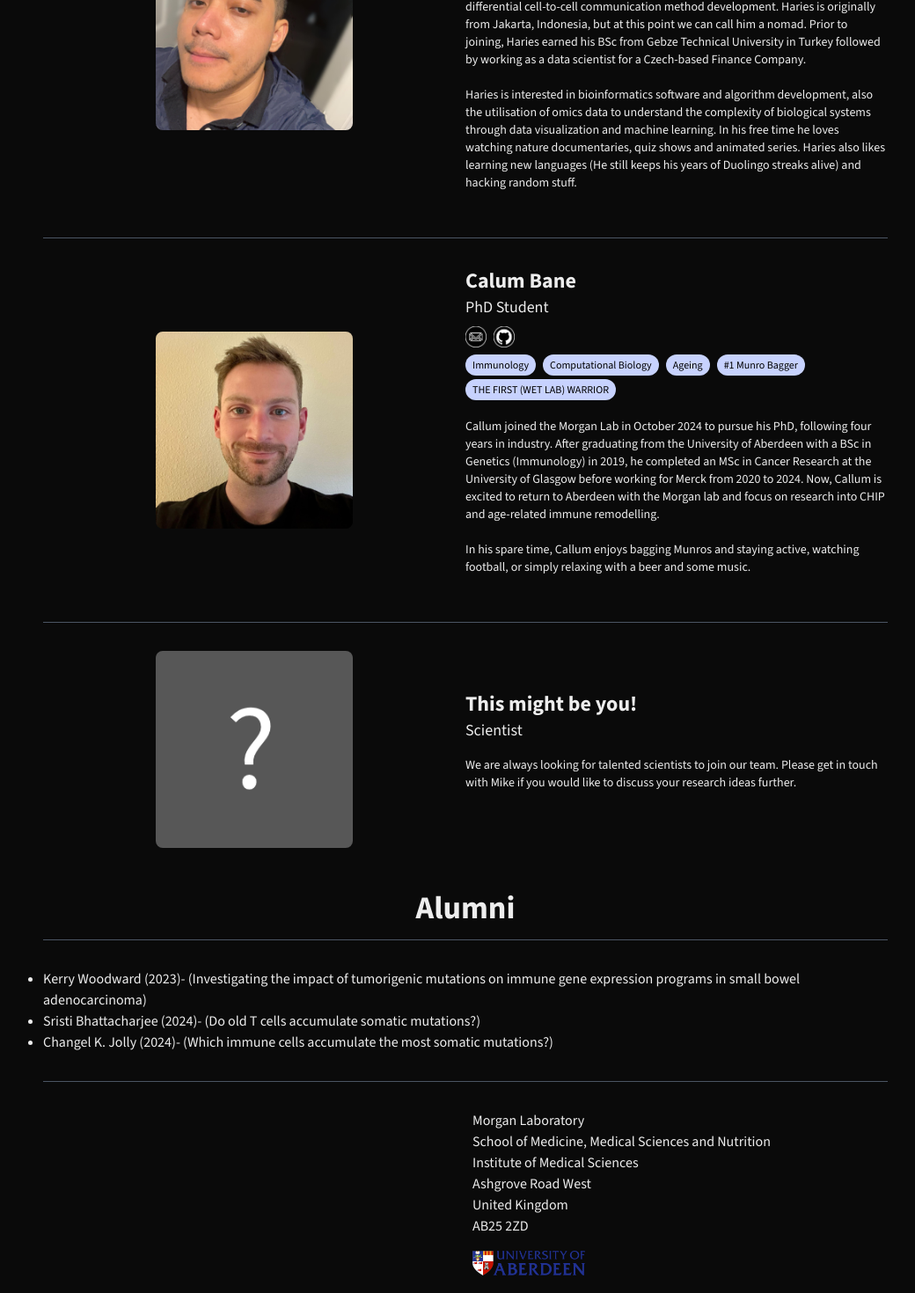
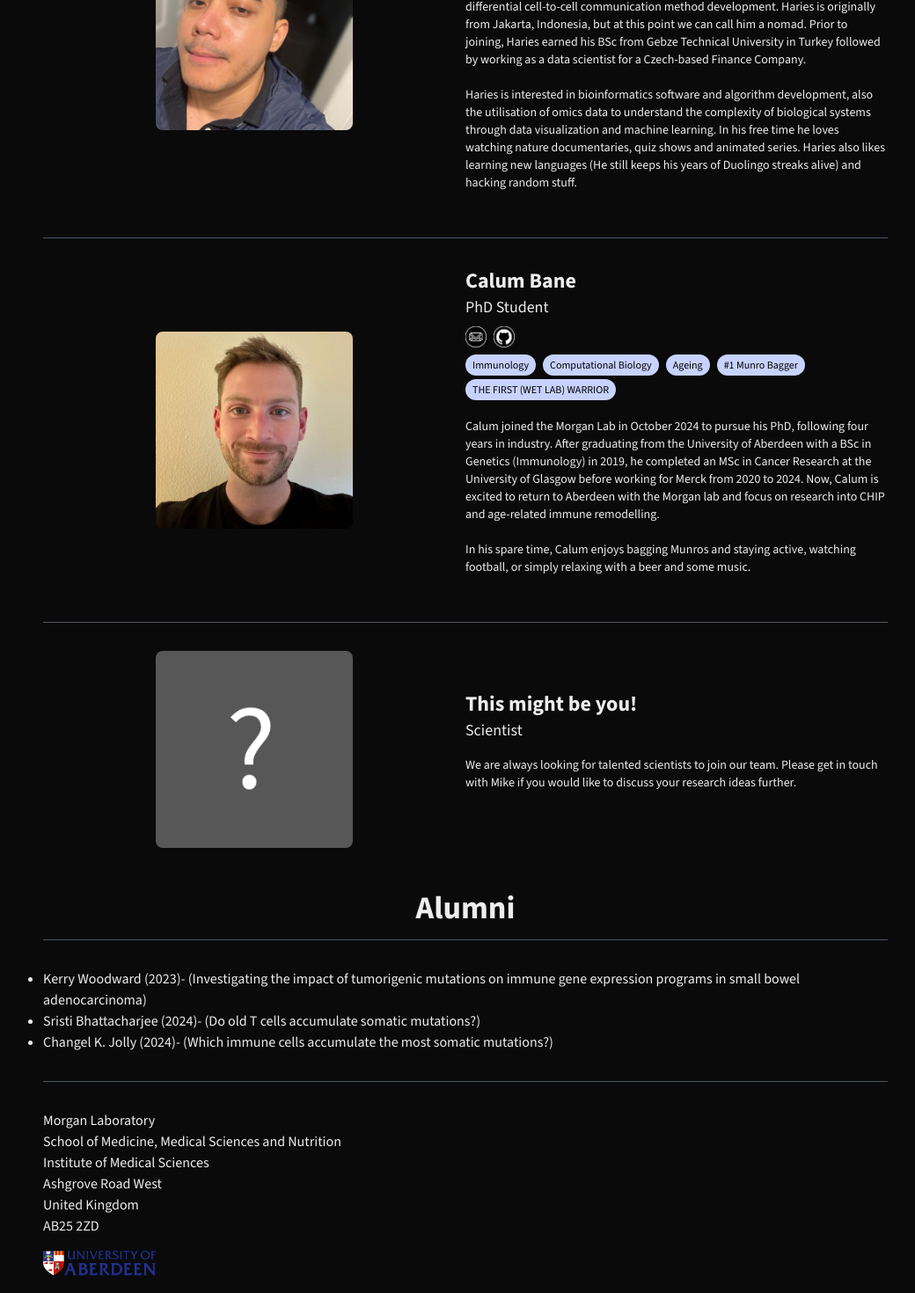
Before and after one commit to MorganResearchLab/morganresearchlab.github.io, a Next.js app: page /people in a window 1280 px wide. Shown: the part 780-2250 px from the top of the page at 88% size, without its empty margins (111-1151 px from the left). Built offline with nearby package versions, Linux system fonts and the light colour scheme.

Commit message:
Updated Calum's name and footer layout

```diff
--- a/app/layout.tsx
+++ b/app/layout.tsx
@@ -235,7 +235,11 @@ export default function RootLayout({ children }: RootLayoutProps) {
                 <hr className="border-t border-gray-600 w-3/4 mx-auto mt-8" />
                 <div id="footer" className="flex flex-col w-full">
                     <div className="grid grid-cols-1 md:grid-cols-2 gap-4 w-3/4 mx-auto mb-5">
-                        <NewsFooter/>
+                        {isHomePage && (
+                            <>
+                                <NewsFooter/>
+                            </>
+                        )}
                         <div className="flex flex-col items-start">
                             <p className="mt-8">
                                 Morgan Laboratory
--- a/public/data/member.json
+++ b/public/data/member.json
@@ -48,8 +48,8 @@
         "github": "calumb96",
         "image": "calum_bane.png",
         "bio": [
-            "Callum joined the Morgan Lab in October 2024 to pursue his PhD, following four years in industry. After graduating from the University of Aberdeen with a BSc in Genetics (Immunology) in 2019, he completed an MSc in Cancer Research at the University of Glasgow before working for Merck from 2020 to 2024. Now, Callum is excited to return to Aberdeen with the Morgan lab and focus on research into CHIP and age-related immune remodelling.",
-            "In his spare time, Callum enjoys bagging Munros and staying active, watching football, or simply relaxing with a beer and some music."
+            "Calum joined the Morgan Lab in October 2024 to pursue his PhD, following four years in industry. After graduating from the University of Aberdeen with a BSc in Genetics (Immunology) in 2019, he completed an MSc in Cancer Research at the University of Glasgow before working for Merck from 2020 to 2024. Now, Calum is excited to return to Aberdeen with the Morgan lab and focus on research into CHIP and age-related immune remodelling.",
+            "In his spare time, Calum enjoys bagging Munros and staying active, watching football, or simply relaxing with a beer and some music."
         ],
         "tag": [
             "Immunology",
```
